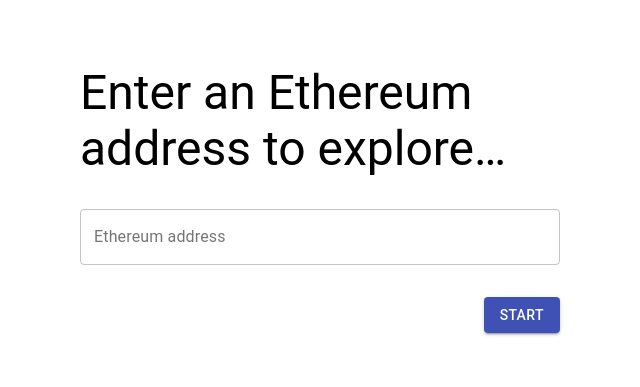
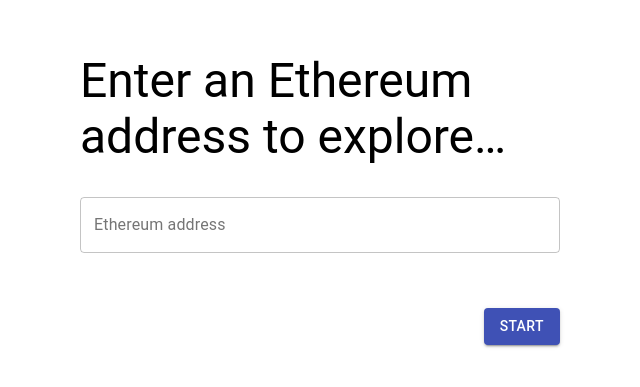
Before and after one commit to Yuvasee/redef-dashboard, a React (Create React App) app: page / in a window 1280 px wide. Shown: the part 217-604 px from the top of the page, without its empty margins (320-960 px from the left). Built offline with nearby package versions, Linux system fonts and the light colour scheme; a web font is replaced by a local one.

Commit message:
Added address validation

```diff
--- a/src/App.tsx
+++ b/src/App.tsx
@@ -1,7 +1,10 @@
 import styled from "styled-components";
 import { Box } from "@material-ui/core";
 
+import Main from "./pages/Main";
 import Welcome from "./pages/Welcome";
+import { useAppSelector } from "./store";
+import { selectAddressIsValid } from "./store/selectors";
 
 const AppBox = styled(Box)`
     min-height: 100vh;
@@ -12,11 +15,9 @@
 `;
 
 function App() {
-    return (
-        <AppBox>
-            <Welcome />
-        </AppBox>
-    );
+    const hasValidAddress = useAppSelector(selectAddressIsValid);
+
+    return <AppBox>{hasValidAddress ? <Main /> : <Welcome />}</AppBox>;
 }
 
 export default App;
--- a/src/index.tsx
+++ b/src/index.tsx
@@ -1,17 +1,21 @@
 import React from "react";
 import ReactDOM from "react-dom";
+import { Provider } from "react-redux";
 import { StylesProvider } from "@material-ui/core/styles";
 
 import "./index.css";
 import App from "./App";
 import reportWebVitals from "./reportWebVitals";
+import store from "./store";
 
 ReactDOM.render(
-    <StylesProvider injectFirst>
-        <React.StrictMode>
-            <App />
-        </React.StrictMode>
-    </StylesProvider>,
+    <React.StrictMode>
+        <StylesProvider injectFirst>
+            <Provider store={store}>
+                <App />
+            </Provider>
+        </StylesProvider>
+    </React.StrictMode>,
     document.getElementById("root")
 );
 
--- /dev/null
+++ b/src/pages/Main.tsx
@@ -0,0 +1,19 @@
+import styled from "styled-components";
+import { Box } from "@material-ui/core";
+
+import { useAppSelector } from "../store";
+import { selectAddress } from "../store/selectors";
+
+const MainBox = styled(Box)`
+    display: flex;
+    flex-direction: column;
+    align-items: center;
+`;
+
+function Main() {
+    const address = useAppSelector(selectAddress);
+
+    return <MainBox>Address: {address}</MainBox>;
+}
+
+export default Main;
--- a/src/pages/Welcome.tsx
+++ b/src/pages/Welcome.tsx
@@ -1,5 +1,10 @@
 import styled from "styled-components";
 import { TextField, Box, Button, Typography } from "@material-ui/core";
+import { ChangeEventHandler, SyntheticEvent } from "react";
+
+import { useAppDispatch, useAppSelector } from "../store";
+import { setValue, submit } from "../store/addressSlice";
+import { selectAddress, selectAddressShowError } from "../store/selectors";
 
 const WelcomeBox = styled(Box)`
     display: flex;
@@ -21,19 +26,41 @@
 `;
 
 function Welcome() {
+    const dispatch = useAppDispatch();
+    const address = useAppSelector(selectAddress);
+    const showError = useAppSelector(selectAddressShowError);
+
+    const handleChange: ChangeEventHandler<HTMLInputElement> = (e) => {
+        dispatch(setValue(e.target.value));
+    };
+
+    const handleSubmit = (e: SyntheticEvent<HTMLFormElement, SubmitEvent>) => {
+        e.preventDefault();
+        dispatch(submit());
+    };
+
+    console.log(address);
+
     return (
+        <form onSubmit={handleSubmit}>
             <WelcomeBox>
                 <Header variant="h3">Enter an&nbsp;Ethereum address to&nbsp;explore…</Header>
                 <Input
                     id="outlined-basic"
                     label="Ethereum address"
-                placeholder="0x"
+                    placeholder="0x…"
                     variant="outlined"
+                    name="address"
+                    value={address}
+                    onChange={handleChange}
+                    error={showError}
+                    helperText={showError ? "Submitted value is not a valid Erhereum address" : " "}
                 />
-            <Start variant="contained" color="primary">
+                <Start variant="contained" color="primary" type="submit">
                     Start
                 </Start>
             </WelcomeBox>
+        </form>
     );
 }
 
--- /dev/null
+++ b/src/store/addressSlice.ts
@@ -0,0 +1,32 @@
+import { createSlice, PayloadAction } from "@reduxjs/toolkit";
+import { isAddress } from "ethers/lib/utils";
+
+type DataSlice = {
+    value: string;
+    isSubmitted: boolean;
+    isValid: boolean;
+};
+
+const initialState: DataSlice = {
+    value: "",
+    isSubmitted: false,
+    isValid: false,
+};
+
+const addressSlice = createSlice({
+    name: "data",
+    initialState,
+    reducers: {
+        setValue(state, action: PayloadAction<string>) {
+            state.value = action.payload;
+            state.isSubmitted = false;
+        },
+        submit(state) {
+            state.isSubmitted = true;
+            state.isValid = isAddress(state.value);
+        },
+    },
+});
+
+export const { setValue, submit } = addressSlice.actions;
+export default addressSlice.reducer;
--- a/src/store/index.ts
+++ b/src/store/index.ts
@@ -1,15 +1,17 @@
 import { configureStore } from "@reduxjs/toolkit";
-import { useDispatch } from "react-redux";
-import dataReducer from "./dataSlice";
+import { TypedUseSelectorHook, useDispatch, useSelector } from "react-redux";
+import addressReducer from "./addressSlice";
 
 const store = configureStore({
     reducer: {
-        data: dataReducer,
+        address: addressReducer,
     },
 });
 
 export type RootState = ReturnType<typeof store.getState>;
 export type AppDispatch = typeof store.dispatch;
+
 export const useAppDispatch = () => useDispatch<AppDispatch>();
+export const useAppSelector: TypedUseSelectorHook<RootState> = useSelector;
 
 export default store;
--- /dev/null
+++ b/src/store/selectors.ts
@@ -0,0 +1,12 @@
+import { createSelector } from "@reduxjs/toolkit";
+
+import { RootState } from ".";
+
+const selectSelf = (state: RootState) => state;
+
+export const selectAddress = createSelector(selectSelf, (state) => state.address.value);
+export const selectAddressShowError = createSelector(selectSelf, (state) => {
+    const { isSubmitted, isValid } = state.address;
+    return isSubmitted && !isValid;
+});
+export const selectAddressIsValid = createSelector(selectSelf, (state) => state.address.isValid);
```
Also changed, not shown: src/store/dataSlice.ts (deleted, +0 -22 lines). Lines whose indentation alone changed are shown as unchanged.
